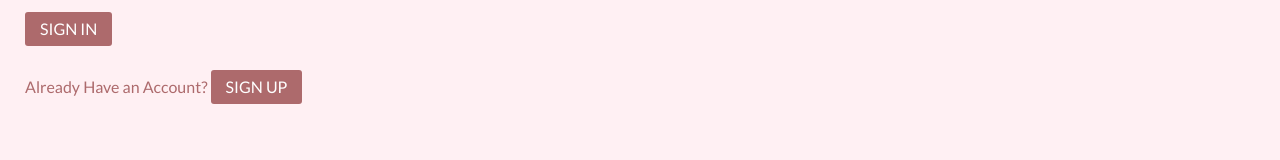
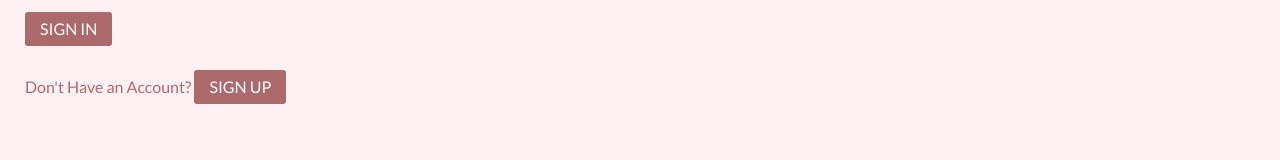
Before and after one commit to bethel-school-of-technology/team-manthano-frontend, a React (Create React App) app: page /login in a window 1280 px wide. Shown: the part 313-473 px from the top of the page. Built offline with nearby package versions, Linux system fonts and the light colour scheme; no server answers.

Commit message:
fixed a text error

```diff
--- a/src/pages/Login.js
+++ b/src/pages/Login.js
@@ -38,7 +38,7 @@
                     <Form.Control placeholder='ENTER PASSWORD' type='password' name='password' onChange={e => setPassword(e.target.value)} />
                     <br />
                     <button type='submit' className={styles.button}>SIGN IN</button> <br /><br />
-                    <p>Already Have an Account? <button className={styles.button} onClick={() => {navigate('/signup')}}>SIGN UP</button></p>
+                    <p>Don't Have an Account? <button className={styles.button} onClick={() => {navigate('/signup')}}>SIGN UP</button></p>
                 </Form.Group>
             </Form>
         </>
```
